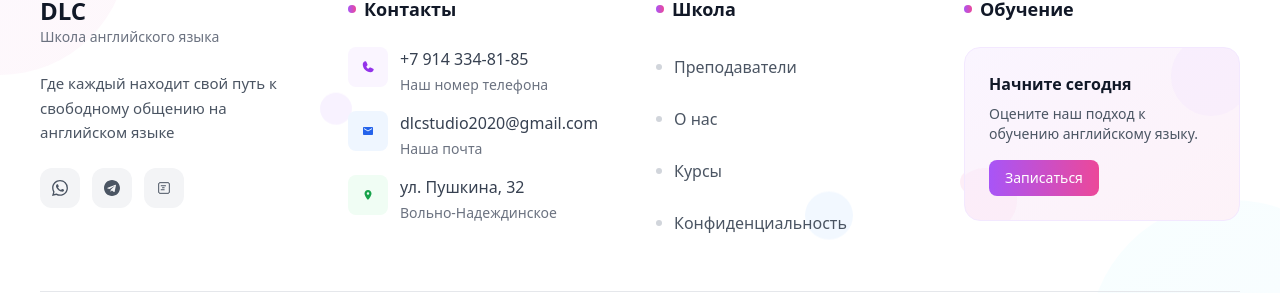
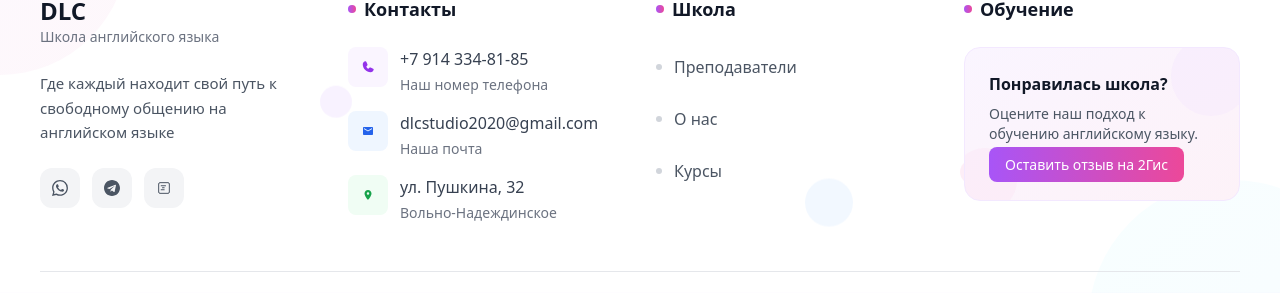
Before and after one commit to TakaMorY/dlc_stusio, a Nuxt app: page / in a window 1280 px wide. Shown: the part 5738-6031 px from the top of the page. Built offline with nearby package versions, Linux system fonts and the light colour scheme.

Commit message:
tech-otzav

```diff
--- a/layouts/default.vue
+++ b/layouts/default.vue
@@ -330,18 +330,7 @@
                                     </span>
                                 </NuxtLink>
                             </li>
-                            <li class="group">
-                                <NuxtLink to="/privacy"
-                                    class="text-gray-600 text-sm lg:text-base hover:text-purple-600 transition-all duration-300 group-hover:translate-x-2 flex items-center relative overflow-hidden py-1 lg:py-2">
-                                    <span
-                                        class="w-1.5 h-1.5 bg-gray-300 rounded-full mr-2 lg:mr-3 group-hover:bg-purple-500 transition-all duration-300 group-hover:scale-150"></span>
-                                    <span class="relative">
-                                        Конфиденциальность
-                                        <span
-                                            class="absolute -bottom-1 left-0 w-0 h-0.5 bg-gradient-to-r from-purple-500 to-pink-500 group-hover:w-full transition-all duration-300 delay-100"></span>
-                                    </span>
-                                </NuxtLink>
-                            </li>
+
                         </ul>
                     </div>
 
@@ -368,15 +357,15 @@
                             <div class="relative z-10">
                                 <h4
                                     class="font-semibold text-gray-900 text-sm lg:text-base mb-2 group-hover:text-purple-700 transition-colors duration-300">
-                                    Начните сегодня</h4>
+                                    Понравилась школа?</h4>
                                 <p
-                                    class="text-gray-600 text-xs lg:text-sm leading-relaxed group-hover:text-gray-700 transition-colors duration-300">
+                                    class="text-gray-600 mb-2 text-xs lg:text-sm leading-relaxed group-hover:text-gray-700 transition-colors duration-300">
                                     Оцените наш подход к обучению английскому языку.
                                 </p>
-                                <button
+                                <NuxtLink to="https://2gis.ru/vladivostok/firm/70000001045724848/tab/reviews"
                                     class="mt-3 lg:mt-4 bg-gradient-to-r from-purple-500 to-pink-500 text-white px-3 py-2 lg:px-4 lg:py-2 rounded-lg text-xs lg:text-sm font-medium hover:shadow-lg transform hover:scale-105 transition-all duration-300 w-full lg:w-auto">
-                                    Записаться
-                                </button>
+                                    Оставить отзыв на 2Гис
+                                </NuxtLink>
                             </div>
                         </div>
                     </div>
--- a/nuxt.config.ts
+++ b/nuxt.config.ts
@@ -30,17 +30,17 @@ export default defineNuxtConfig({
         },
         {
           property: 'og:image',
-          content: 'https://https://dlc-school.vercel.app/og/og-image.jpg'
+          content: 'https://dlc-school.vercel.app/og/og-image.jpg'
         },
         {
           property: 'og:url',
-          content: 'https://https://dlc-school.vercel.app/'
+          content: 'https://dlc-school.vercel.app/'
         }
       ],
       link: [
         {
           rel: 'canonical',
-          href: 'https://https://dlc-school.vercel.app/'
+          href: 'https://dlc-school.vercel.app/'
         },
         {
           rel: 'icon',
```
